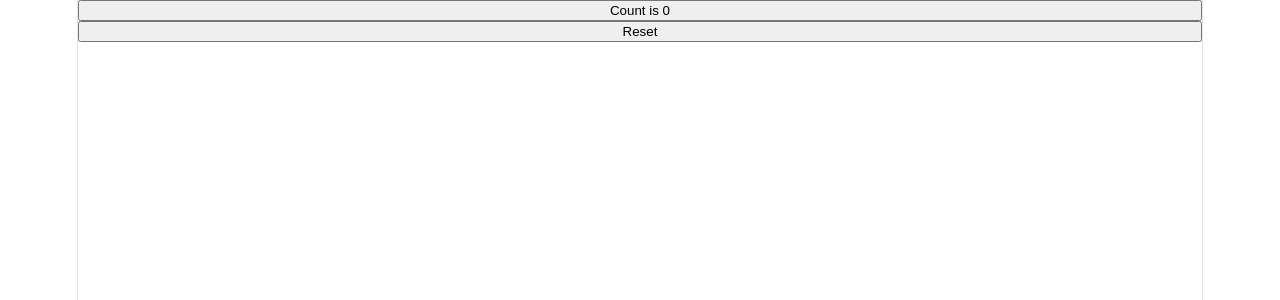
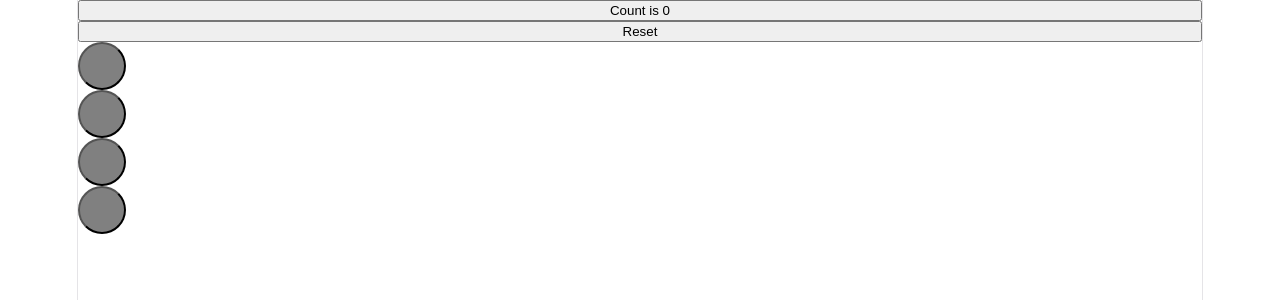
Before and after one commit to Lannami-04/seating-app, a React (Vite) app: page / in a window 1280 px wide. Shown: the top 300 px of the page. Built offline with nearby package versions, Linux system fonts and the light colour scheme.

Commit message:
Add tappable Chair component

```diff
--- a/src/App.tsx
+++ b/src/App.tsx
@@ -1,4 +1,5 @@
 import { useState } from 'react' //bring tools
+import Chair from './Chair'
 
 function App() { //define component
   const [count, setCount] = useState(0) //memory (state)
@@ -12,7 +13,10 @@ function App() { //define component
       <button onClick={() => setCount(0)}>
         Reset
       </button>
-
+      <Chair />
+      <Chair />
+      <Chair />
+      <Chair />
     </>
   )
 }
--- /dev/null
+++ b/src/Chair.tsx
@@ -0,0 +1,21 @@
+import { useState } from 'react'
+
+function Chair() { //define component
+    const [isTaken, setIsTaken] = useState(false)
+
+    return ( //what is showed in screen
+        <>
+            <button
+                onClick={() => setIsTaken((isTaken) => !isTaken)}
+                style={{
+                    width: 48,
+                    height: 48,
+                    borderRadius: '50%',
+                    backgroundColor: isTaken ? 'pink' : 'gray',
+                }}
+            />
+        </>
+    )
+}
+
+export default Chair
```
Lines whose indentation alone changed are shown as unchanged.
